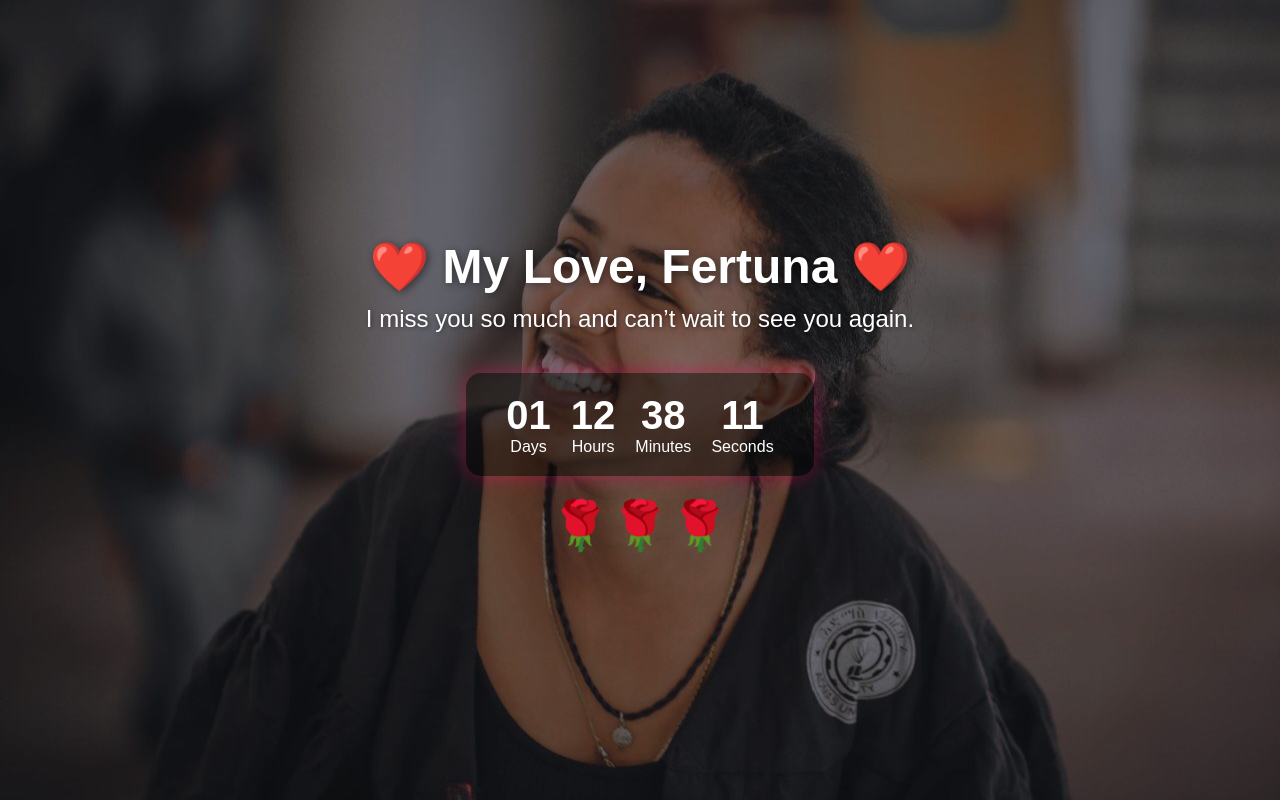
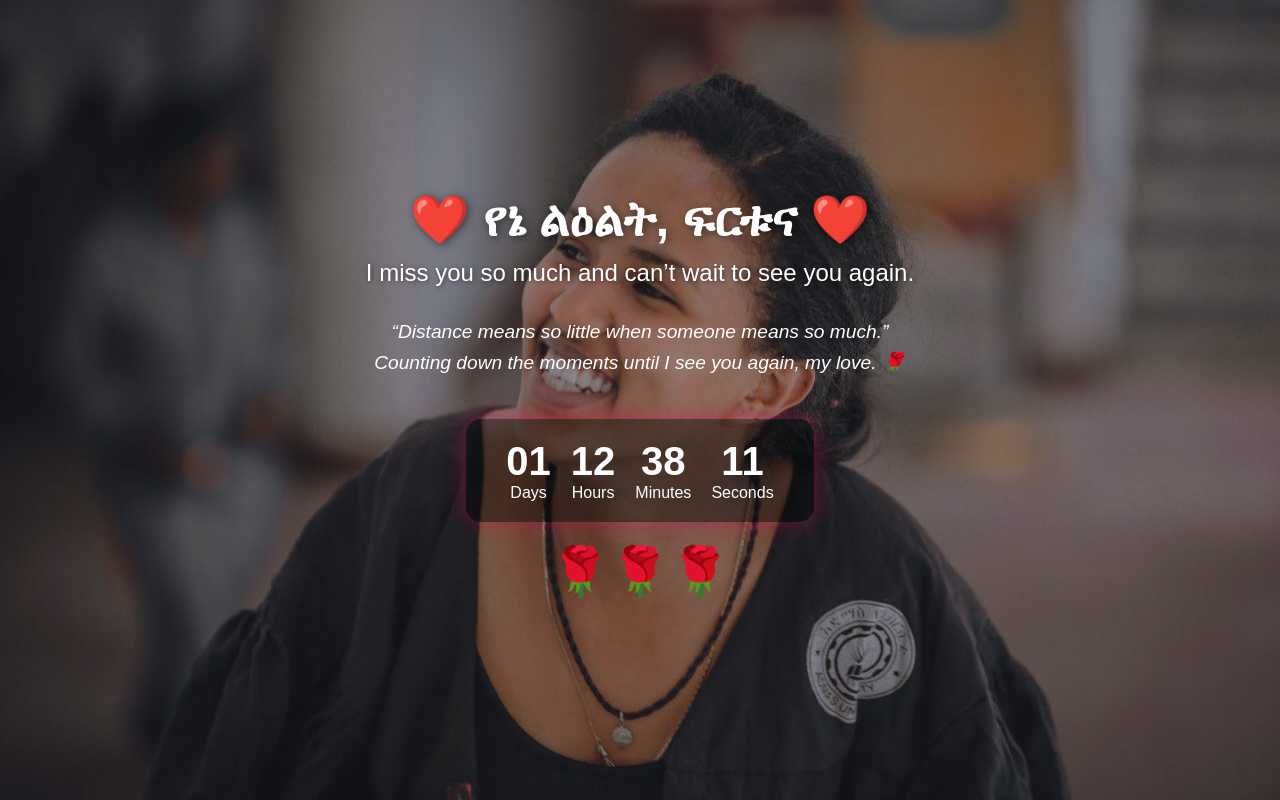
Before and after one commit to abelagegnehu-ship-it/my-countdown-page, a plain HTML site: page index.html in a window 1280 px wide. Drawn offline with Linux system fonts and the light colour scheme.

Commit message:
Add files via upload

```diff
--- a/index.html
+++ b/index.html
@@ -3,7 +3,7 @@
 <head>
   <meta charset="UTF-8" />
   <meta name="viewport" content="width=device-width, initial-scale=1.0" />
-  <title>Countdown to See Yene Le'elt ❤️</title>
+  <title>Countdown to My Love ❤️</title>
   <style>
     * {
       margin: 0;
@@ -13,7 +13,6 @@
     }
 
     body {
-      background-image: url('wife.jpg'); /* Replace with your photo name or link */
       background-size: cover;
       background-position: center;
       height: 100vh;
@@ -23,18 +22,39 @@
       align-items: center;
       color: white;
       text-align: center;
-      backdrop-filter: brightness(0.7);
+      position: relative;
+      overflow: hidden;
+      transition: background-image 1.5s ease-in-out;
+    }
+
+    .overlay {
+      position: absolute;
+      inset: 0;
+      background: rgba(0, 0, 0, 0.4);
+      z-index: -1;
     }
 
     h1 {
       font-size: 3rem;
       text-shadow: 2px 2px 10px rgba(0,0,0,0.5);
+      animation: fadeIn 2s ease forwards;
     }
 
     p {
       margin-top: 10px;
       font-size: 1.5rem;
       text-shadow: 1px 1px 5px rgba(0,0,0,0.5);
+      animation: fadeIn 3s ease forwards;
+    }
+
+    .quote {
+      font-style: italic;
+      margin-top: 30px;
+      font-size: 1.2rem;
+      opacity: 0;
+      animation: fadeIn 4s ease forwards;
+      max-width: 600px;
+      line-height: 1.6;
     }
 
     .countdown {
@@ -47,6 +67,7 @@
       padding: 20px 40px;
       border-radius: 15px;
       box-shadow: 0 0 20px rgba(255, 0, 100, 0.4);
+      animation: fadeIn 5s ease forwards;
     }
 
     .countdown div {
@@ -71,20 +92,25 @@
       50% { transform: translateY(-10px); }
     }
 
-    .overlay {
-      position: absolute;
-      inset: 0;
-      background: rgba(0, 0, 0, 0.3);
-      z-index: -1;
+    @keyframes fadeIn {
+      0% { opacity: 0; transform: translateY(20px); }
+      100% { opacity: 1; transform: translateY(0); }
     }
   </style>
 </head>
 <body>
   <div class="overlay"></div>
 
-  <h1>❤️ My Love, <span id="wife-name">Fertuna</span> ❤️</h1>
+  <h1>❤️ የኔ ልዕልት, <span id="wife-name">ፍርቱና</span> ❤️</h1>
   <p>I miss you so much and can’t wait to see you again.</p>
 
+  <!-- Romantic Quote -->
+  <div class="quote">
+    “Distance means so little when someone means so much.”
+    <br>Counting down the moments until I see you again, my love. 🌹
+  </div>
+
+  <!-- Countdown Timer -->
   <div class="countdown" id="countdown">
     <div><div id="days">00</div><span>Days</span></div>
     <div><div id="hours">00</div><span>Hours</span></div>
@@ -95,7 +121,25 @@
   <div class="rose">🌹🌹🌹</div>
 
   <script>
-    // Set the target date and time
+    // Background slideshow images
+    const images = [
+      "wife1.jpg", // replace with your image paths
+      "wife2.jpg",
+      "wife3.jpg",
+      "wife4.jpg"
+    ];
+    let currentImage = 0;
+
+    function changeBackground() {
+      document.body.style.backgroundImage = `url('${images[currentImage]}')`;
+      currentImage = (currentImage + 1) % images.length;
+    }
+
+    // Change every 5 seconds
+    changeBackground();
+    setInterval(changeBackground, 5000);
+
+    // Countdown timer
     const targetDate = new Date("Nov 14, 2025 16:00:00").getTime();
 
     const countdownFunction = setInterval(() => {
```
Also changed, not shown: wife1.jpg (added), wife2.jpg (added), wife3.jpg (added), wife4.jpg (added).
